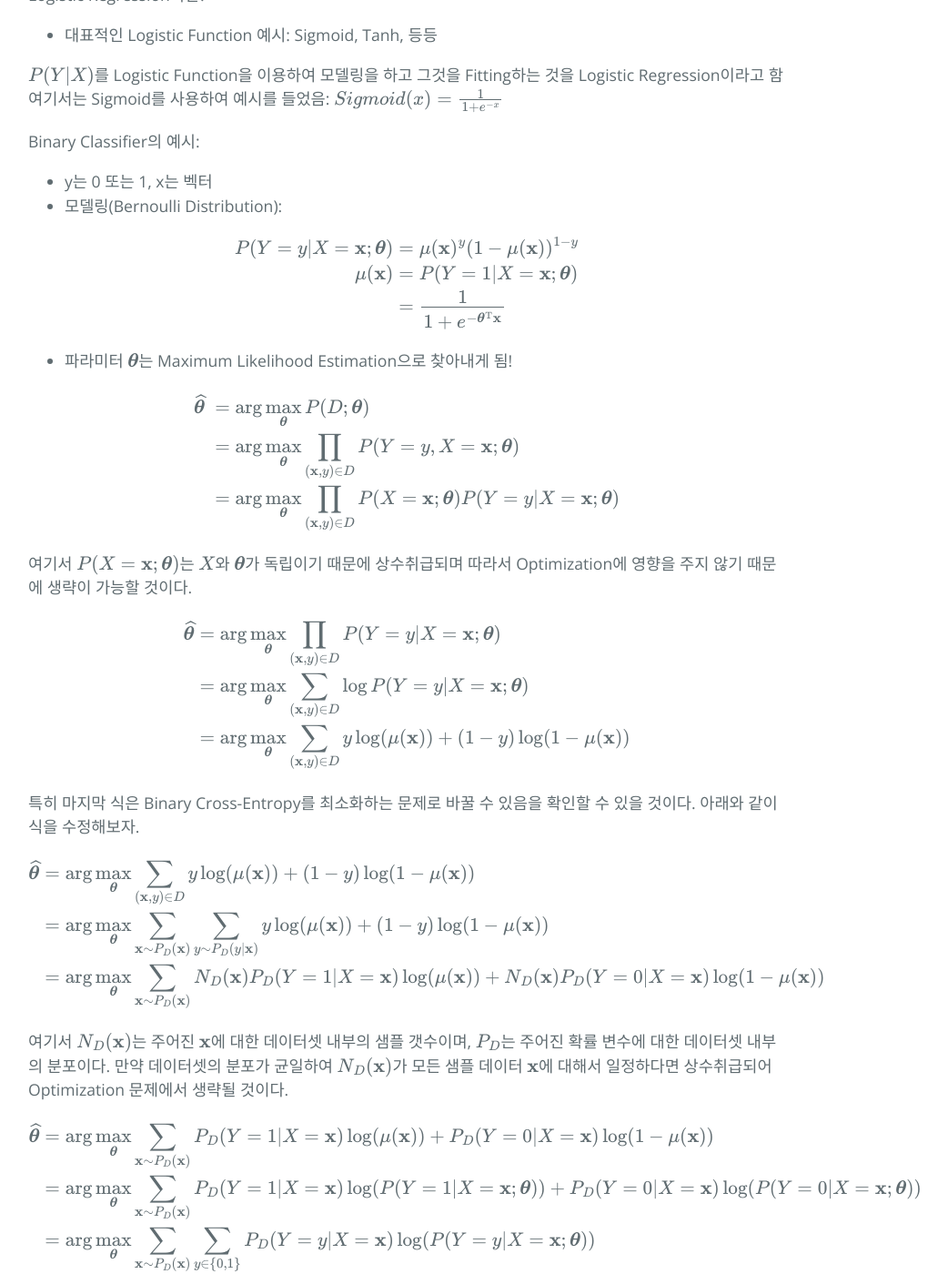
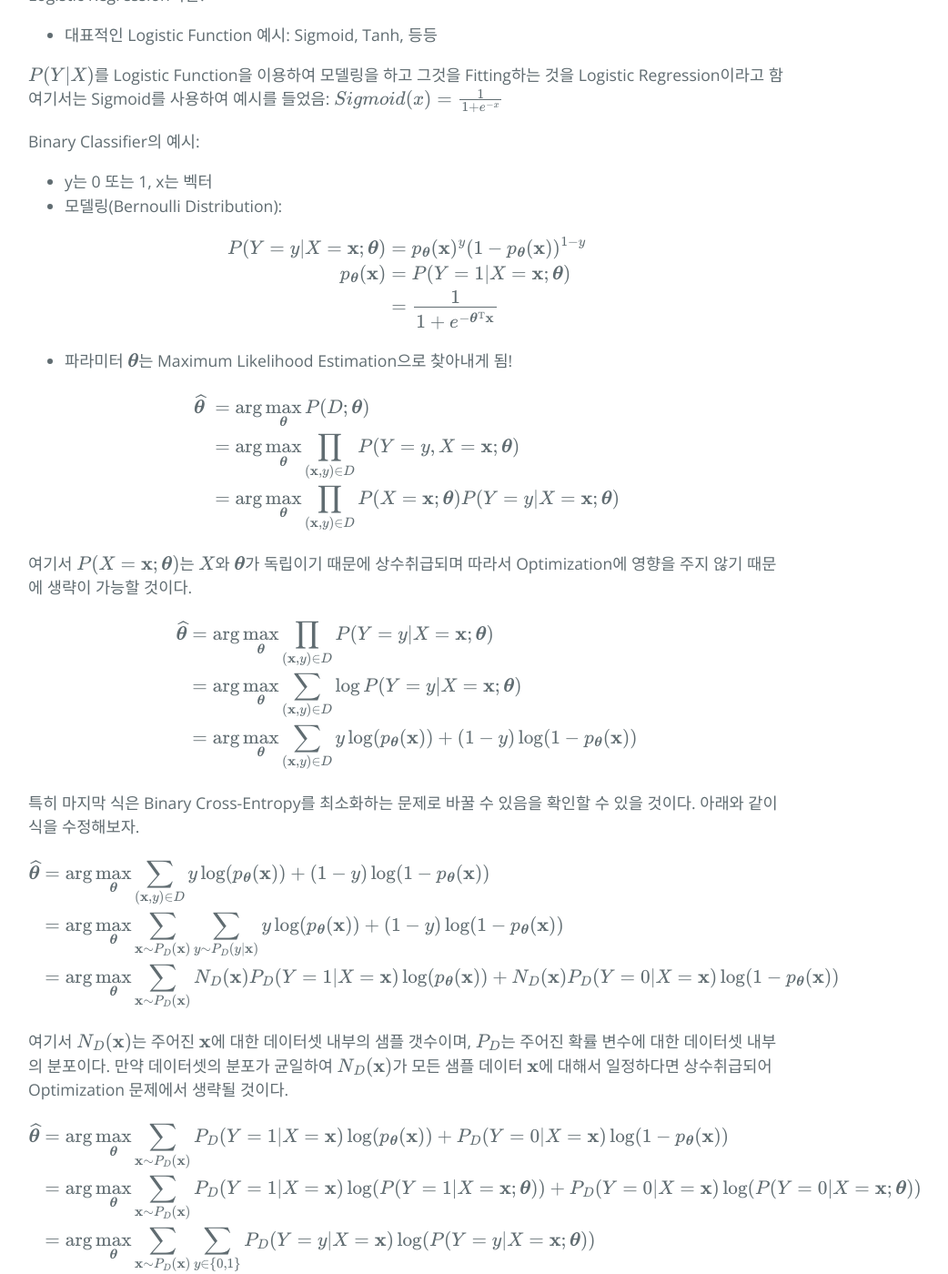
Before and after one commit to hcnoh/hcnoh.github.io, a Jekyll site: the page built from _posts/2019-04-25-logistic-regression-and-naive-bayes.md, in a window 1280 px wide and 1400 px high, scrolled down 1011 px. Shown: the whole window at 91% size, without its empty margins (193-1235 px from the left). Built offline with Jekyll 4.4.1, drawn with Linux system fonts in a browser that asks for light colours; formulas are drawn with MathJax 3; comment, search, counter and statistics services are not loaded; some of the changed text lies outside the part shown.

Commit message:
Update 2019-04-25-logistic-regression-and-naive-bayes.md

```diff
--- a/_posts/2019-04-25-logistic-regression-and-naive-bayes.md
+++ b/_posts/2019-04-25-logistic-regression-and-naive-bayes.md
@@ -37,8 +37,8 @@ Binary Classifier의 예시:
 
 $$
 \begin{align*}
-P(Y=y\vert X=\mathbf{x};\boldsymbol{\theta}) & = \mu(\mathbf{x})^y(1−\mu(\mathbf{x}))^{1−y} \\
-\mu(\mathbf{x}) & = P(Y=1\vert X=\mathbf{x};\boldsymbol{\theta})\\
+P(Y=y\vert X=\mathbf{x};\boldsymbol{\theta}) & = p_{\boldsymbol{\theta}}(\mathbf{x})^y(1−p_{\boldsymbol{\theta}}(\mathbf{x}))^{1−y} \\
+p_{\boldsymbol{\theta}}(\mathbf{x}) & = P(Y=1\vert X=\mathbf{x};\boldsymbol{\theta})\\
 & = \frac{1}{1+e^{−\boldsymbol{\theta}^{\text{T}}\mathbf{x}}}
 \end{align*}
 $$
@@ -61,7 +61,7 @@ $$
 \widehat{\boldsymbol{\theta}}
 & = \arg \max_{\boldsymbol{\theta}} \prod_{(\mathbf{x}, y) \in D} P(Y=y \vert X=\mathbf{x} ; \boldsymbol{\theta}) \\
 & = \arg \max_{\boldsymbol{\theta}} \sum_{(\mathbf{x}, y) \in D} \log P(Y=y \vert X=\mathbf{x} ; \boldsymbol{\theta}) \\
-& = \arg \max_{\boldsymbol{\theta}} \sum_{(\mathbf{x}, y) \in D} y\log(\mu(\mathbf{x})) + (1-y)\log(1-\mu(\mathbf{x}))
+& = \arg \max_{\boldsymbol{\theta}} \sum_{(\mathbf{x}, y) \in D} y\log(p_{\boldsymbol{\theta}}(\mathbf{x})) + (1-y)\log(1-p_{\boldsymbol{\theta}}(\mathbf{x}))
 \end{align*}
 $$
 
@@ -70,9 +70,9 @@ $$
 $$
 \begin{align*}
 \widehat{\boldsymbol{\theta}}
-& = \arg \max_{\boldsymbol{\theta}} \sum_{(\mathbf{x}, y) \in D} y\log(\mu(\mathbf{x})) + (1-y)\log(1-\mu(\mathbf{x})) \\
-& = \arg \max_{\boldsymbol{\theta}} \sum_{\mathbf{x}\sim P_D(\mathbf{x})} \sum_{y\sim P_D(y\vert \mathbf{x})} y\log(\mu(\mathbf{x})) + (1-y)\log(1-\mu(\mathbf{x})) \\
-& = \arg \max_{\boldsymbol{\theta}} \sum_{\mathbf{x}\sim P_D(\mathbf{x})} N_D(\mathbf{x})P_D(Y=1 \vert X=\mathbf{x})\log(\mu(\mathbf{x})) + N_D(\mathbf{x})P_D(Y=0 \vert X=\mathbf{x})\log(1-\mu(\mathbf{x}))
+& = \arg \max_{\boldsymbol{\theta}} \sum_{(\mathbf{x}, y) \in D} y\log(p_{\boldsymbol{\theta}}(\mathbf{x})) + (1-y)\log(1-p_{\boldsymbol{\theta}}(\mathbf{x})) \\
+& = \arg \max_{\boldsymbol{\theta}} \sum_{\mathbf{x}\sim P_D(\mathbf{x})} \sum_{y\sim P_D(y\vert \mathbf{x})} y\log(p_{\boldsymbol{\theta}}(\mathbf{x})) + (1-y)\log(1-p_{\boldsymbol{\theta}}(\mathbf{x})) \\
+& = \arg \max_{\boldsymbol{\theta}} \sum_{\mathbf{x}\sim P_D(\mathbf{x})} N_D(\mathbf{x})P_D(Y=1 \vert X=\mathbf{x})\log(p_{\boldsymbol{\theta}}(\mathbf{x})) + N_D(\mathbf{x})P_D(Y=0 \vert X=\mathbf{x})\log(1-p_{\boldsymbol{\theta}}(\mathbf{x}))
 \end{align*}
 $$
 
@@ -81,7 +81,7 @@ $$
 $$
 \begin{align*}
 \widehat{\boldsymbol{\theta}}
-& = \arg \max_{\boldsymbol{\theta}} \sum_{\mathbf{x}\sim P_D(\mathbf{x})} P_D(Y=1 \vert X=\mathbf{x})\log(\mu(\mathbf{x})) + P_D(Y=0 \vert X=\mathbf{x})\log(1-\mu(\mathbf{x})) \\
+& = \arg \max_{\boldsymbol{\theta}} \sum_{\mathbf{x}\sim P_D(\mathbf{x})} P_D(Y=1 \vert X=\mathbf{x})\log(p_{\boldsymbol{\theta}}(\mathbf{x})) + P_D(Y=0 \vert X=\mathbf{x})\log(1-p_{\boldsymbol{\theta}}(\mathbf{x})) \\
 & = \arg \max_{\boldsymbol{\theta}} \sum_{\mathbf{x}\sim P_D(\mathbf{x})} P_D(Y=1\vert X=\mathbf{x})\log(P(Y=1\vert X=\mathbf{x};\boldsymbol{\theta})) + P_D(Y=0 \vert X=\mathbf{x})\log(P(Y=0\vert X=\mathbf{x};\boldsymbol{\theta})) \\
 & = \arg \max_{\boldsymbol{\theta}} \sum_{\mathbf{x}\sim P_D(\mathbf{x})} \sum_{y \in \{0,1\}} P_D(Y=y\vert X=\mathbf{x}) \log(P(Y=y \vert X=\mathbf{x}; \boldsymbol{\theta})) \\
 & = \arg \max_{\boldsymbol{\theta}} \sum_{\mathbf{x}\sim P_D(\mathbf{x})} H(P_D(Y\vert X=\mathbf{x}), P(Y \vert X=\mathbf{x} ; \boldsymbol{\theta}))
@@ -181,9 +181,9 @@ $$
 Conditional Independence 가정이 합당한지? (강의 자료 참고)
 
 ## Logistic Regression과 Naive Bayes의 관계
-두 방법을 비교하기 위해서 Naive Bayes의 가정이 몇 가지 더 추가되게 된다. 먼저 $$X$$는 Continuous하다는 가정과 $$X$$가 주어진 파라미터에 대해서 Gaussian Distribution을 따른다는 가정이다. 즉, $$P(X_i=x_i\vert Y=y, \mu, \sigma^2)$$를 다음과 같이 쓸 수 있다.
+두 방법을 비교하기 위해서 Naive Bayes의 가정이 몇 가지 더 추가되게 된다. 먼저 $$X$$는 Continuous하다는 가정과 $$X$$가 주어진 파라미터에 대해서 Gaussian Distribution을 따른다는 가정이다. 즉, $$P(X_i=x_i\vert Y=y, p_{\boldsymbol{\theta}}, \sigma^2)$$를 다음과 같이 쓸 수 있다.
 
-$$P(X_i=x_i\vert Y=y, \mu, \sigma^2) = \frac{1}{\sigma \sqrt{2 \pi}}e^{-\frac{(x_i-\mu)^2}{2\sigma^2}}$$
+$$P(X_i=x_i\vert Y=y, p_{\boldsymbol{\theta}}, \sigma^2) = \frac{1}{\sigma \sqrt{2 \pi}}e^{-\frac{(x_i-p_{\boldsymbol{\theta}})^2}{2\sigma^2}}$$
 
 추가적으로, $$P(Y=y)$$에 대해서는 다음과 같은 가정을 사용하게 된다.
 
@@ -191,9 +191,9 @@ $$P(Y=y) = \pi_1$$
 
 만약 Binary Classfication 문제라는 가정이 추가된다면 다음과 같이 쓸 수 있을 것이다.
 
-$$P(X_i=x_i\vert Y=1, \mu_1^i, (\sigma_1^i)^2) = \frac{1}{\sigma_1^i \sqrt{2 \pi}}\exp\left(-\left(\frac{x_i-\mu_1^i}{2\sigma_1^i}\right)^2\right)$$
+$$P(X_i=x_i\vert Y=1, p_{\boldsymbol{\theta}}_1^i, (\sigma_1^i)^2) = \frac{1}{\sigma_1^i \sqrt{2 \pi}}\exp\left(-\left(\frac{x_i-p_{\boldsymbol{\theta}}_1^i}{2\sigma_1^i}\right)^2\right)$$
 
-$$P(X_i=x_i\vert Y=0, \mu_2^i, (\sigma_2^i)^2) = \frac{1}{\sigma_2^i \sqrt{2 \pi}}\exp\left(-\left(\frac{x_i-\mu_2^i}{2\sigma_2^i}\right)^2\right)$$
+$$P(X_i=x_i\vert Y=0, p_{\boldsymbol{\theta}}_2^i, (\sigma_2^i)^2) = \frac{1}{\sigma_2^i \sqrt{2 \pi}}\exp\left(-\left(\frac{x_i-p_{\boldsymbol{\theta}}_2^i}{2\sigma_2^i}\right)^2\right)$$
 
 $$P(Y=1) = \pi_1, \ \ \ P(Y=0) = \pi_2$$
 
```
